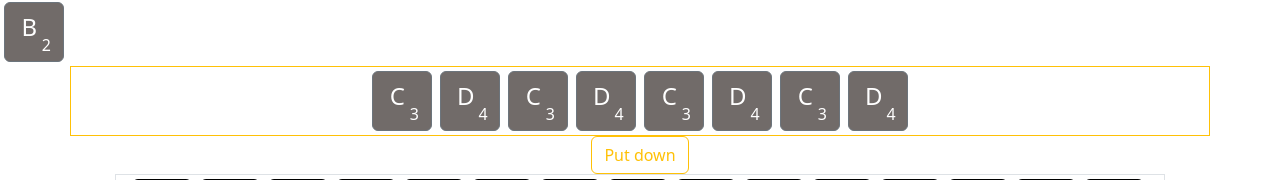
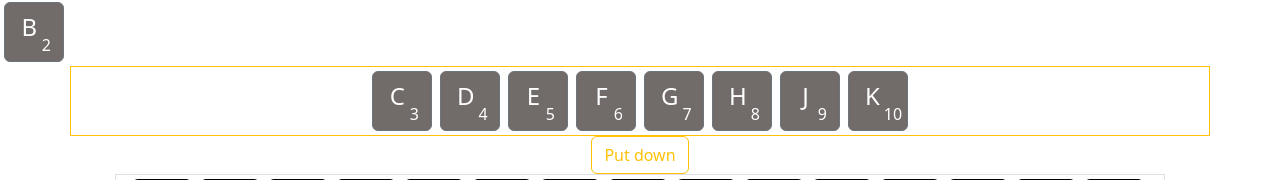
Before and after one commit to orsolyahrubo/scrabble, a React (Create React App) app in the folder app/: page / in a window 1280 px wide. Shown: the part 112-292 px from the top of the page. Built offline with nearby package versions, Linux system fonts and the light colour scheme.

Commit message:
Refactoring Tile and putting setCurrentTile to ScrabbleHand component

```diff
--- a/app/src/App.js
+++ b/app/src/App.js
@@ -4,6 +4,7 @@ import 'bootstrap/dist/js/bootstrap';
 import { useContext } from 'react';
 import { BrowserRouter, Route, Routes } from 'react-router-dom';
 import { GameContext } from './contexts/GameContext';
+import { v1 as uuidv1 } from 'uuid';
 import Header from './components/Header';
 import NotFound from './pages/NotFound';
 import Home from './pages/Home';
@@ -17,9 +18,16 @@ function App() {
 
   const { currentBoard, currentTile } = useContext(GameContext);
 
-  // const playersTiles = [
-  //   { value: 'C', score: 3, id },
-  // ]
+  const playersTiles = [
+    { value: 'C', score: 3, id: uuidv1() },
+    { value: 'D', score: 4, id: uuidv1() },
+    { value: 'E', score: 5, id: uuidv1() },
+    { value: 'F', score: 6, id: uuidv1() },
+    { value: 'G', score: 7, id: uuidv1() },
+    { value: 'H', score: 8, id: uuidv1() },
+    { value: 'J', score: 9, id: uuidv1() },
+    { value: 'K', score: 10, id: uuidv1() },
+  ]
 
   return (
     <BrowserRouter>
@@ -27,8 +35,8 @@ function App() {
         <div className="content-wrap">
           <Header />
           <ScrabbleTile value={'B'} score={2} />
-          {currentTile && `The current tile value is ${currentTile.value} and score is ${currentTile.score}`}
-          <ScrabbleHand arrOfPlayersCurrentLetters={[{ value: 'C', score: 3 }, { value: 'D', score: 4 }, { value: 'C', score: 3 }, { value: 'D', score: 4 }, { value: 'C', score: 3 }, { value: 'D', score: 4 }, { value: 'C', score: 3 }, { value: 'D', score: 4 }]} />
+          {currentTile && `The current tile value is ${currentTile.value} and score is ${currentTile.score} id is ${currentTile.id}`}
+          <ScrabbleHand arrOfPlayersCurrentLetters={playersTiles} />
           <ScrabbleBoard currentBoard={currentBoard} />
           <Routes>
             <Route path="*" element={<NotFound />} />
--- a/app/src/components/ScrabbleHand.js
+++ b/app/src/components/ScrabbleHand.js
@@ -1,5 +1,4 @@
 import ScrabbleTile from './ScrabbleTile'
-import { v1 as uuidv1 } from 'uuid';
 import { useContext } from 'react';
 import { GameContext } from '../contexts/GameContext';
 
@@ -12,13 +11,13 @@ export default function ScrabbleHand({ arrOfPlayersCurrentLetters }) {
             <div className='container border border-warning p-0 text-center'>
                 {arrOfPlayersCurrentLetters.length > 0 ? (
                     <>
-                        {arrOfPlayersCurrentLetters.map((tile, index) => (
+                        {arrOfPlayersCurrentLetters.map((tile) => (
                             <ScrabbleTile
-                                id={uuidv1()}
-                                key={index}
+                                id={tile.id}
+                                key={tile.id}
                                 value={tile.value}
                                 score={tile.score}
-                                setCurrentTile={() => setCurrentTile(tile.value, tile.score)} />
+                                setCurrentTile={() => setCurrentTile(tile.value, tile.score, tile.id)} />
                         ))}
                     </>
                 ) : (
--- a/app/src/contexts/GameContext.js
+++ b/app/src/contexts/GameContext.js
@@ -26,8 +26,8 @@ export default function GameContextProvider({ children }) {
         });
     }
 
-    async function setCurrentTile(value, score) {
-        _setCurrentTile({ value, score });
+    async function setCurrentTile(value, score, id) {
+        _setCurrentTile({ value, score, id });
     }
 
     useEffect(() => {
```
